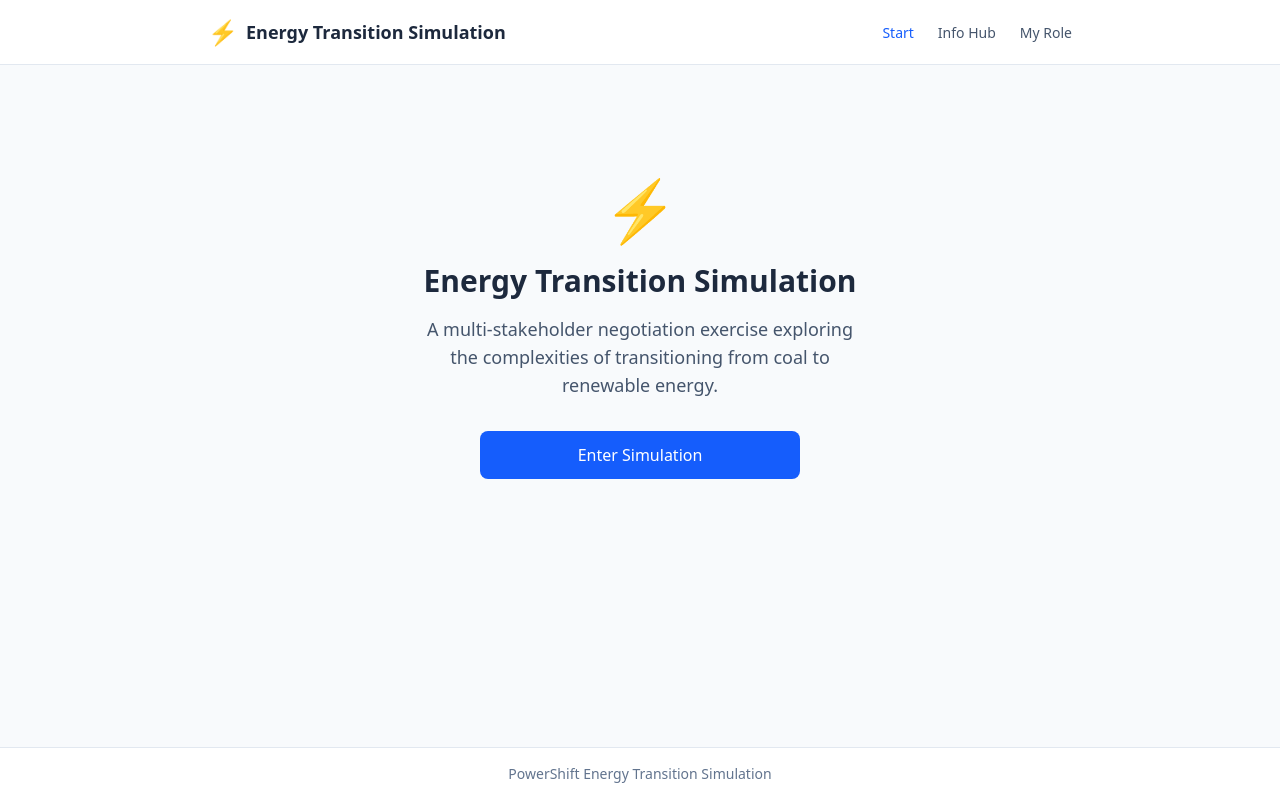
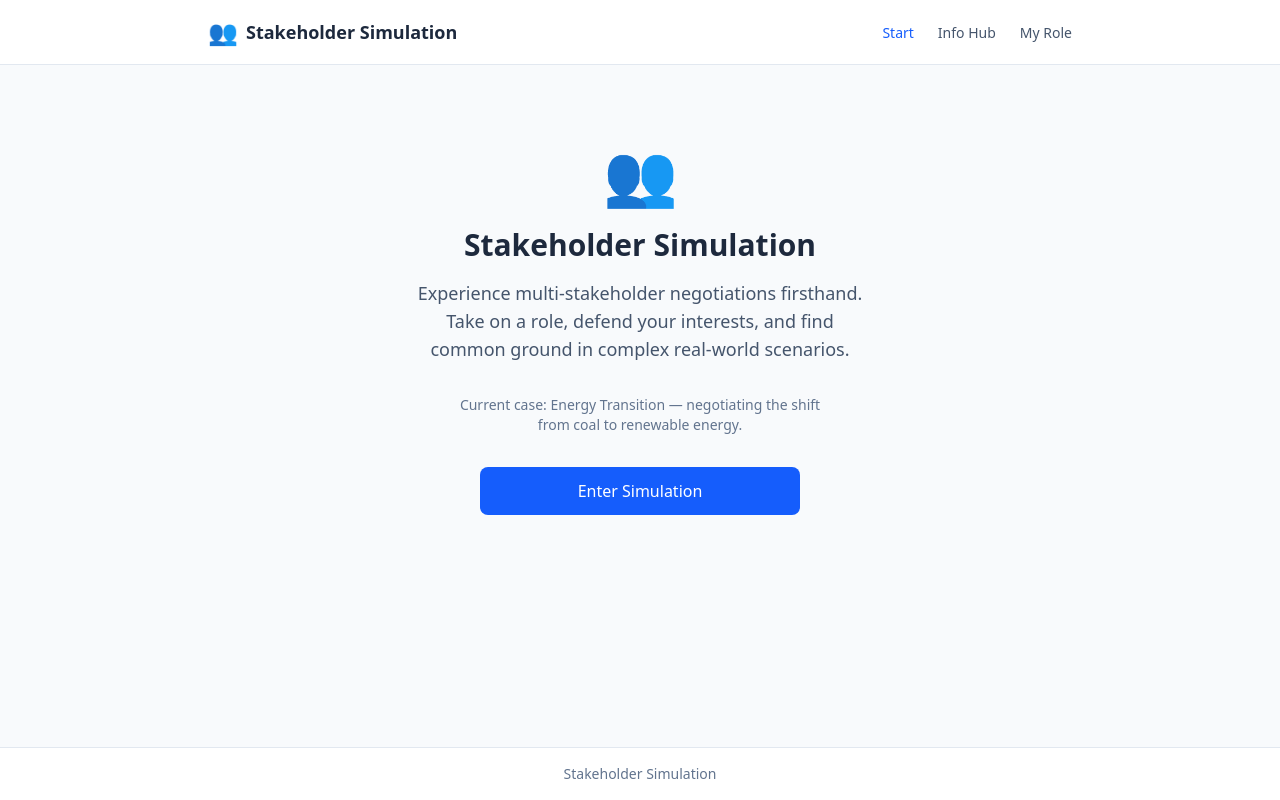
Before and after one commit to romanmesicek/stakeholder-simulation, a React (Vite) app: page / in a window 1280 px wide. Built offline with nearby package versions, Linux system fonts and the light colour scheme.

Commit message:
Rebrand to Stakeholder Simulation
- Focus on stakeholder simulation as the core concept
- Energy Transition is now presented as the current case
- Update landing page, header, footer, and page title
- Update favicon to people icon
- Rewrite README to reflect new focus

```diff
--- a/index.html
+++ b/index.html
@@ -4,7 +4,7 @@
     <meta charset="UTF-8" />
     <link rel="icon" type="image/svg+xml" href="/favicon.svg" />
     <meta name="viewport" content="width=device-width, initial-scale=1.0" />
-    <title>Energy Transition Simulation</title>
+    <title>Stakeholder Simulation</title>
   </head>
   <body>
     <div id="root"></div>
--- a/src/components/Layout.jsx
+++ b/src/components/Layout.jsx
@@ -8,9 +8,9 @@ export default function Layout() {
       <header className="bg-white border-b border-slate-200 sticky top-0 z-40">
         <div className="max-w-4xl mx-auto px-4 py-4 flex items-center justify-between">
           <Link to="/" className="flex items-center gap-2">
-            <span className="text-2xl">⚡</span>
+            <span className="text-2xl">👥</span>
             <h1 className="text-lg font-semibold text-slate-800">
-              Energy Transition Simulation
+              Stakeholder Simulation
             </h1>
           </Link>
           <NavMenu />
@@ -27,7 +27,7 @@ export default function Layout() {
       {/* Footer */}
       <footer className="bg-white border-t border-slate-200 mt-auto">
         <div className="max-w-4xl mx-auto px-4 py-4 text-center text-sm text-slate-500">
-          PowerShift Energy Transition Simulation
+          Stakeholder Simulation
         </div>
       </footer>
     </div>
--- a/src/pages/Landing.jsx
+++ b/src/pages/Landing.jsx
@@ -3,12 +3,15 @@ import { Link } from 'react-router-dom';
 export default function Landing() {
   return (
     <div className="flex flex-col items-center justify-center min-h-[60vh] text-center">
-      <span className="text-6xl mb-6">⚡</span>
+      <span className="text-6xl mb-6">👥</span>
       <h1 className="text-3xl font-bold text-slate-800 mb-4">
-        Energy Transition Simulation
+        Stakeholder Simulation
       </h1>
       <p className="text-lg text-slate-600 mb-8 max-w-md">
-        A multi-stakeholder negotiation exercise exploring the complexities of transitioning from coal to renewable energy.
+        Experience multi-stakeholder negotiations firsthand. Take on a role, defend your interests, and find common ground in complex real-world scenarios.
+      </p>
+      <p className="text-sm text-slate-500 mb-8 max-w-sm">
+        Current case: Energy Transition — negotiating the shift from coal to renewable energy.
       </p>
       <Link
         to="/info"
```
Also changed, not shown: public/favicon.svg, 1 other file (tests, documents, lock files or other folders).
